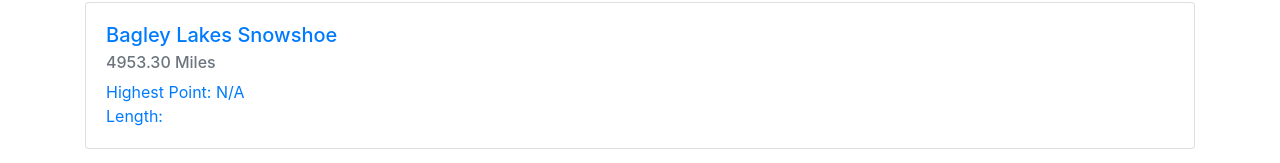
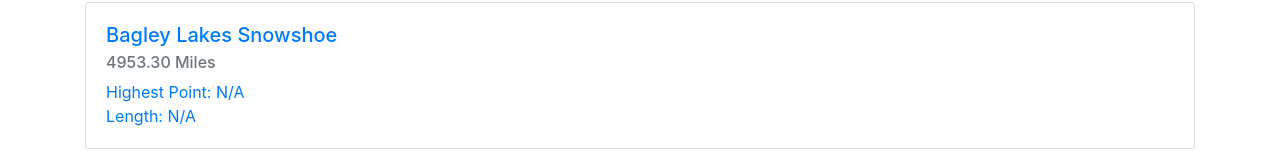
Before and after one commit to GurkNathe/Hiking-Project, a React (Create React App) app in the folder hiking-project/: page / in a window 1280 px wide. Both pictures are taken after a click on the button 1174 px from the left and 99 px from the top of the page. Shown: the part 312-475 px from the top of the page. Built offline with nearby package versions, Linux system fonts and the light colour scheme.

Commit message:
Individual trail page properly renders trail data

```diff
--- a/hiking-project/src/components/TrailItem.js
+++ b/hiking-project/src/components/TrailItem.js
@@ -10,31 +10,24 @@ elevation = elevation gain
   length = length of trail
   */
 function TrailItem({ elevation, name, haversine, length }) {
-	const onClick = () => {
-		console.log(elevation);
-		console.log(name);
-		console.log(haversine);
-	};
-
 	// Rounds the haversine
 	const distance = Number.parseFloat(haversine).toFixed(2);
 
 	const link = "/trails/" + name;
 
+	if (length === "") {
+		length = "N/A";
+	}
+
 	return (
-		<Card
-			onClick={onClick}
-			style={{ cursor: "pointer" }}
-			className="mb-3"
-			href="/trails/123"
-		>
+		<Card style={{ cursor: "pointer" }} className="mb-3">
 			<Card.Body as="a" href={link}>
 				<Card.Title>{name}</Card.Title>
 				<Card.Subtitle className="mb-2 text-muted">
 					{distance} Miles
 				</Card.Subtitle>
 				<Card.Text>
-					Highest Point: {elevation["Highest Point"] ?? "N/A"} <br></br> Length:{" "}
+					Highest Point: {elevation["Highest Point"] ?? "N/A"} <br /> Length:{" "}
 					{length ?? "N/A"}
 				</Card.Text>
 			</Card.Body>
--- a/hiking-project/src/pages/Trail.js
+++ b/hiking-project/src/pages/Trail.js
@@ -15,30 +15,32 @@ const Trail = () => {
 	// useParams retrieves the trail name from the URL parameters.
 	let { param } = useParams();
 
-	// TODO ---
-	// Trail.js needs to handle the user routing themselves to the page (entering the URL manually), so we can not rely on context to be populated.
-	//     - If context is populated, search through sortedHikes.
-	//     - Else, search through all of trails.json for the name of the hike in the URL
-
 	// On mount, calls getTrail with the param of the hike in the url.
 	useEffect(() => {
 		if (param) {
 			try {
 				getTrail(param);
 			} catch (error) {
+				// TODO - Error Handling
+				// Trail is not in database.
+				// Reroute user to <trail not found> page
 				console.error(error.message);
-				// Trail is not in database.
-				// Reroute user to <not found> page
 			}
 		} else {
-			console.error("No trail found from URL parameters");
-			// Route user to <not found> page
+			console.error("No URL parameters given...");
+			// Route user to <trail not found> page
 		}
 	}, []);
 
-	if (!loading) {
-		let { elevation, name, url, coordinates, length, features } =
+	if (!loading && !isEmpty(hikingContext.trail)) {
+		const { elevation, length, name, url, coordinates, features } =
 			hikingContext.trail;
+
+		// Nullish coalescing. If left side is null or undefined, return right side
+		const highestPoint = elevation["Highest Point"] ?? "N/A";
+		const gain = elevation["Gain"] ?? "N/A";
+
+		// TODO - handle length not displaying properly
 
 		return (
 			<Container>
@@ -53,11 +55,11 @@ const Trail = () => {
 						</Col>
 						<Col className="d-flex-inline text-right">
 							<span>Highest Point</span> <br />
-							<span style={{ fontWeight: "bold" }}>123</span>
+							<span style={{ fontWeight: "bold" }}>{highestPoint}</span>
 						</Col>
 						<Col className="d-flex-inline text-right">
 							<span>Gain</span> <br />
-							<span style={{ fontWeight: "bold" }}>123</span>
+							<span style={{ fontWeight: "bold" }}>{gain}</span>
 						</Col>
 					</Col>
 				</Row>
@@ -118,4 +120,21 @@ const Trail = () => {
 	}
 };
 
+// Check if an object is empty.
+const isEmpty = (obj) => {
+	let value = false;
+
+	if (typeof obj === "undefined") {
+		value = true;
+	} else if (obj == null) {
+		value = true;
+	} else if (Object.keys(obj).length === 0) {
+		value = true;
+	}
+
+	return value;
+};
+
+// TODO - ensuring object is not empty. double rendering. object is empty at first, then re render creates proper object?..
+
 export default Trail;
```
